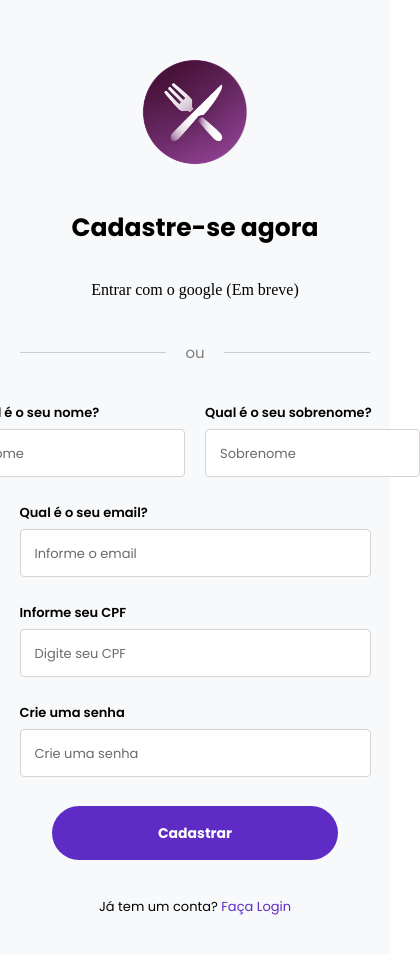
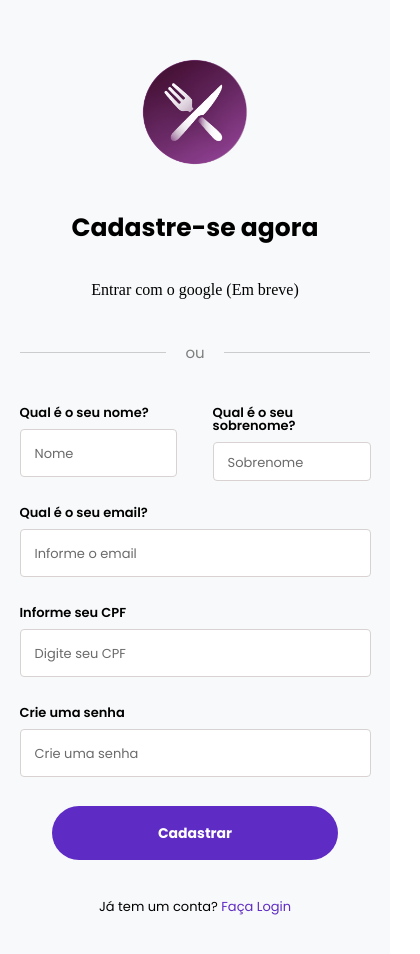
Before and after one commit to Rayandson/easedine-frontend, a React (Create React App) app: page /signup in a window 390 px wide. Shown: the top 954 px of the page, 420 px wide, since content can reach past the window. Built offline with nearby package versions, Linux system fonts and the light colour scheme.

Commit message:
fix: signup form small inputs responsivity

```diff
--- a/src/pages/SignUpPage.tsx
+++ b/src/pages/SignUpPage.tsx
@@ -162,13 +162,22 @@ const SmallInputContainer = styled.div`
     display: flex;
     flex-direction: column;
     gap: 10px;
+
+    @media (max-width: 500px) {
+    width: 45%;
+  }
 `
 
 const DoubleInputContainer = styled.div`
     width: 450px;
     height: 75px;
     display: flex;
+    justify-content: space-between;
     gap: 20px;
+
+    @media (max-width: 500px) {
+    width: 100%;
+  }
 `
 
 const SmallInput = styled.input`
```
